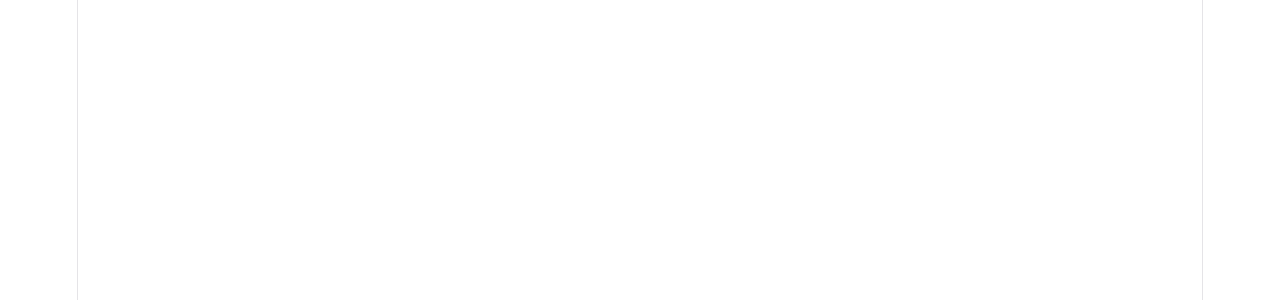
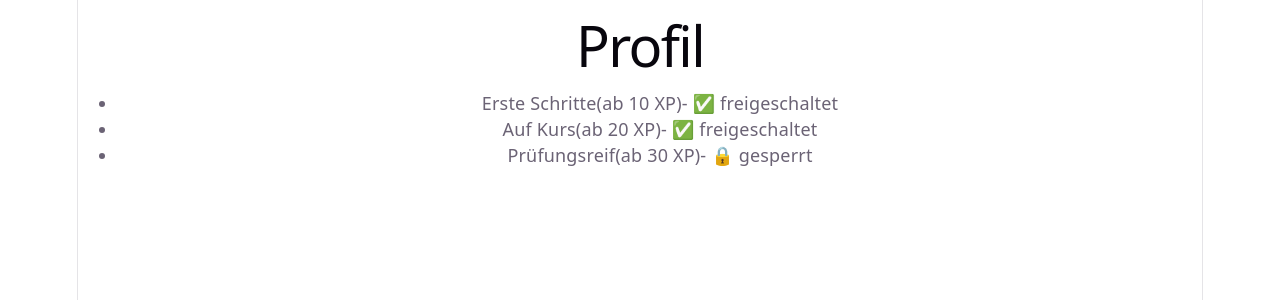
Before and after one commit to stackcraft-op/NullPointerPanic-web, a React (Vite) app: page /profil in a window 1280 px wide. Before the commit this address had no page. Shown: the top 300 px of the page. Built offline with nearby package versions, Linux system fonts and the light colour scheme.

Commit message:
Ranking- und Profil-Seite mit Achievement-Freischaltung, Backlog-Eintrag ergänzt

```diff
--- a/src/App.jsx
+++ b/src/App.jsx
@@ -2,6 +2,8 @@ import { BrowserRouter, Routes, Route } from "react-router-dom";
 import StartPage from "./pages/StartPage";
 import LoginPage from "./pages/LoginPage";
 import DashboardPage from "./pages/DashboardPage";
+import RankingPage from "./pages/RankingPage";
+import ProfilPage from "./pages/ProfilPage";
 
 function App() {
   return(
@@ -10,6 +12,8 @@ function App() {
         <Route path = "/" element={<StartPage/>} />
         <Route path="/login" element={<LoginPage/>} />
         <Route path="/dashboard" element={<DashboardPage/>}/>
+        <Route path="/ranking" element={<RankingPage/>}/>
+        <Route path="/profil" element={<ProfilPage/>}/>
       </Routes>
     </BrowserRouter>
   )
--- /dev/null
+++ b/src/components/Leaderboard.jsx
@@ -0,0 +1,17 @@
+function Leaderboard() {
+    const spieler = [
+        { id: 1, name: "Aylin", xp:420 },
+        { id: 2, name: "Ben", xp:380 },
+        { id: 3, name: "Chris", xp:260 },
+    ];
+
+    return (
+        <ul>
+            {spieler.map((person) => (
+                <li key={person.id}>{person.name} - {person.xp} XP</li>
+            ))}
+        </ul>
+    )
+}
+
+export default Leaderboard;
--- /dev/null
+++ b/src/pages/ProfilPage.jsx
@@ -0,0 +1,26 @@
+function ProfilPage(){
+    const xp = 25;//test
+
+    const achievements = [
+        { id: 1, titel : "Erste Schritte", schwelle: 10, icon: "🥉"},
+        { id: 2, titel : "Auf Kurs", schwelle: 20, icon: "🥈"},
+        { id: 3, titel : "Prüfungsreif", schwelle: 30, icon: "🥇"},
+    ];
+
+    return (
+        <div>
+            <h1>
+                Profil
+            </h1>
+            <ul>
+                {achievements.map((achievement)=>(
+                    <li key={achievement.id}>{achievement.titel}(ab {achievement.schwelle} XP)-{" "}
+                    {xp >= achievement.schwelle ? "✅ freigeschaltet" : "🔒 gesperrt"}
+                    </li>
+                ))}
+            </ul>
+        </div>
+    )
+}
+
+export default ProfilPage;
--- /dev/null
+++ b/src/pages/RankingPage.jsx
@@ -0,0 +1,11 @@
+import Leaderboard from "../components/Leaderboard";
+
+function RankingPage(){
+    return(
+        <div>
+            <h1>Leaderboard</h1>
+            <Leaderboard/>
+        </div>
+    )
+}
+export default RankingPage;
```
Also changed, not shown: 1 other file (tests, documents, lock files or other folders).
